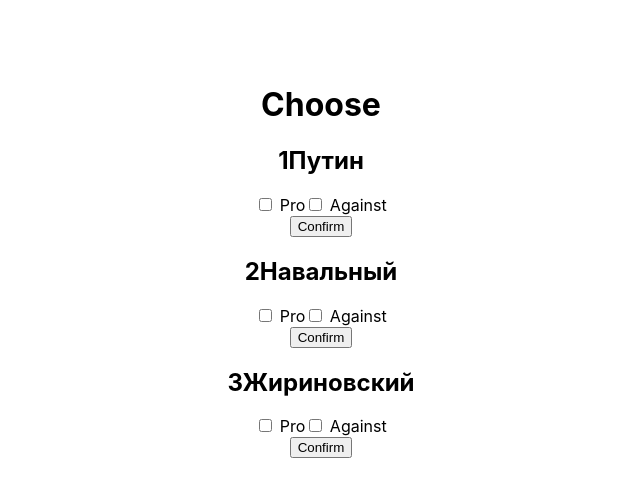
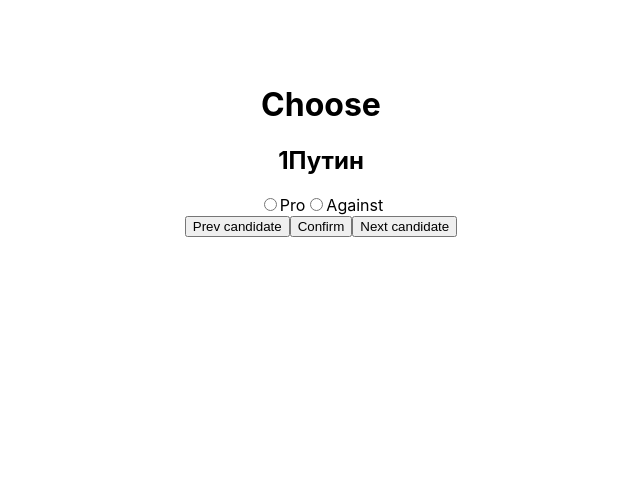
Before and after one commit to EgorEast/MyPetProjectsJS, a React (Create React App) app in the folder Projects/voting-system/: page / in a window 1280 px wide. Shown: the top 496 px of the page, without its empty margins (319-959 px from the left). Built offline with nearby package versions, Linux system fonts and the light colour scheme.

Commit message:
Display of the list of candidates is changed

```diff
--- a/Projects/voting-system/src/App.js
+++ b/Projects/voting-system/src/App.js
@@ -1,18 +1,66 @@
-import React from 'react';
+import React, { useState } from 'react';
 import AnsverWithVot from './Voting/AnsverWithVot';
+import Context from './context';
 
 function App() {
-	const candidateList = [
-		{ id: 1, selected: false, title: 'Путин' },
-		{ id: 2, selected: false, title: 'Навальный' },
-		{ id: 3, selected: false, title: 'Жириновский' },
-	];
+	const vote = {
+		pro: 'pro',
+		notChosen: 'notChosen',
+		against: 'against',
+	};
+	let [candidateList, setCandidateList] = useState([
+		{ id: 1, vote: vote.notChosen, confirm: false, title: 'Путин' },
+		{ id: 2, vote: vote.notChosen, confirm: false, title: 'Навальный' },
+		{
+			id: 3,
+			vote: vote.notChosen,
+			confirm: false,
+			title: 'Жириновский',
+		},
+	]);
+
+	function setVote(id = 0, value = '') {
+		setCandidateList(
+			candidateList.map((candidate) => {
+				if (candidate.id === id) candidate.vote = value;
+				return candidate;
+			})
+		);
+	}
+	function setConfirm(id = 0, value = false) {
+		setCandidateList(
+			candidateList.map((candidate) => {
+				if (candidate.id === id) candidate.confirm = value;
+				return candidate;
+			})
+		);
+	}
+
+	let [indexCurrCandidate, setCurrIndexCandidate] = React.useState(0);
+	function setNextIndexCandidate() {
+		if (indexCurrCandidate < candidateList.length - 1)
+			setCurrIndexCandidate(indexCurrCandidate + 1);
+	}
+	function setPrevIndexCandidate() {
+		if (indexCurrCandidate > 0) setCurrIndexCandidate(indexCurrCandidate - 1);
+	}
 
 	return (
-		<div className='wrapper'>
-			<h1>Choose</h1>
-			<AnsverWithVot candidateList={candidateList} />
-		</div>
+		<Context.Provider
+			value={{
+				setVote,
+				setConfirm,
+				setNextIndexCandidate,
+				setPrevIndexCandidate,
+				vote,
+				indexCurrCandidate,
+			}}
+		>
+			<div className='wrapper'>
+				<h1>Choose</h1>
+				<AnsverWithVot candidateList={candidateList} />
+			</div>
+		</Context.Provider>
 	);
 }
 
--- a/Projects/voting-system/src/Voting/AnsverWithVot.js
+++ b/Projects/voting-system/src/Voting/AnsverWithVot.js
@@ -1,17 +1,60 @@
-import React from 'react';
+import React, { useContext } from 'react';
 import PropTypes from 'prop-types';
 import Candidate from './Candidate';
+import Context from '../context';
 
 function AnsverWithVot(props) {
-	return (
-		<div className='candidate'>
-			{props.candidateList.map((candidate, index) => {
-				return (
-					<Candidate candidate={candidate} key={candidate.id} index={index} />
-				);
-			})}
-		</div>
-	);
+	let {
+		setConfirm,
+		setNextIndexCandidate,
+		setPrevIndexCandidate,
+		vote,
+		indexCurrCandidate,
+	} = useContext(Context);
+
+	let candidate = props.candidateList[indexCurrCandidate];
+
+	return [
+		<div className='candidate' key='candidate'>
+			<Candidate
+				candidate={candidate}
+				key={candidate.id}
+				index={candidate.id}
+			/>
+		</div>,
+		<button
+			key={`PrevCandidateButton`}
+			className='prev-candidate-button'
+			onClick={() => {
+				setPrevIndexCandidate();
+			}}
+		>
+			Prev candidate
+		</button>,
+		<button
+			key={`ConfirmButton`}
+			className='confirm-button'
+			onClick={() => {
+				setConfirm(candidate.id, true);
+				if (candidate.vote === vote.pro)
+					console.log(`I am pro ${candidate.title}`);
+				else if (candidate.vote === vote.against)
+					console.log(`I am against ${candidate.title}`);
+				else console.log(`I don't solve about ${candidate.title} yet`);
+			}}
+		>
+			Confirm
+		</button>,
+		<button
+			key={`NextCandidateButton`}
+			className='next-candidate-button'
+			onClick={() => {
+				setNextIndexCandidate();
+			}}
+		>
+			Next candidate
+		</button>,
+	];
 }
 AnsverWithVot.propTypes = {
 	candidateList: PropTypes.arrayOf(PropTypes.object).isRequired,
--- a/Projects/voting-system/src/Voting/Candidate.js
+++ b/Projects/voting-system/src/Voting/Candidate.js
@@ -1,24 +1,37 @@
-import React from 'react';
+import React, { useContext } from 'react';
 import PropTypes from 'prop-types';
+import Context from '../context';
 
-function Candidate({ candidate, index }) {
+function Candidate({ candidate = {}, index = -1 }) {
+	const { setVote, vote } = useContext(Context);
+	const classes = [];
+
+	if (candidate.vote === vote.pro) classes.push('pro-candidate');
+	else if (candidate.vote === vote.against) classes.push('against-candidate');
 	return (
-		<div>
+		<div className={classes.join(' ')}>
 			<div className='candidate-image'>
 				<h2>
-					<strong>{index + 1}</strong>
+					<strong>{index}</strong>
 					{candidate.title}
 				</h2>
 			</div>
 			<div className='variants'>
-				<span className='input-container'>
-					<input type='checkbox' name='yesVariant' value='yes' /> Pro
-				</span>
-				<span className='input-container'>
-					<input type='checkbox' name='noVariant' value='no' /> Against
-				</span>
+				<input
+					type='radio'
+					name='variant'
+					id='variants'
+					onChange={() => setVote(candidate.id, vote.pro)}
+				/>
+				Pro
+				<input
+					type='radio'
+					name='variant'
+					id='variants'
+					onChange={() => setVote(candidate.id, vote.against)}
+				/>
+				Against
 			</div>
-			<button>Confirm</button>
 		</div>
 	);
 }
--- /dev/null
+++ b/Projects/voting-system/src/context.js
@@ -0,0 +1,3 @@
+import React from 'react';
+const Context = React.createContext();
+export default Context;
```
